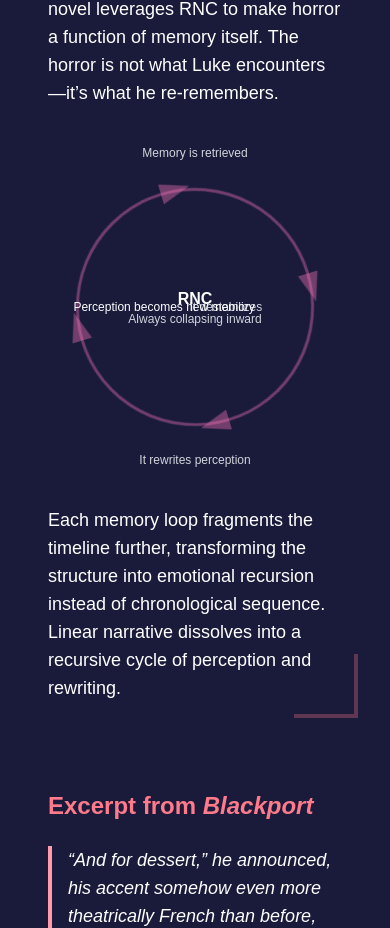
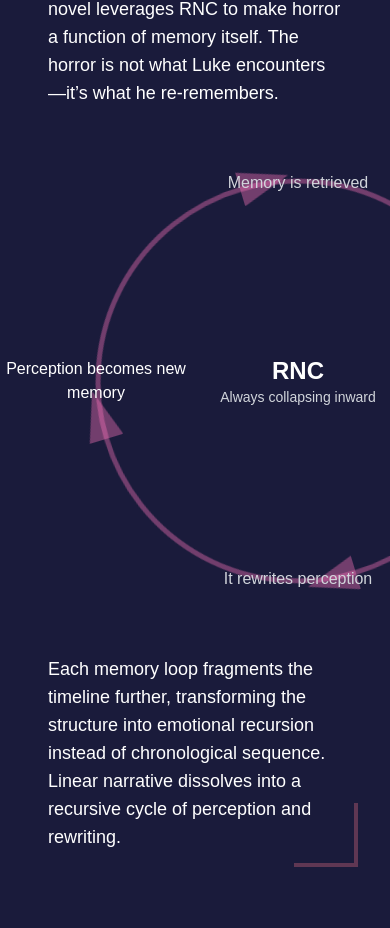
Before and after one commit to decheverri123/decheverri123.github.io, a Next.js app: page /apps/rnc in a window 390 px wide. Shown: the part 5573-6501 px from the top of the page. Built offline with nearby package versions, Linux system fonts and the light colour scheme.

Commit message:
Simplify RNC visualization layout and remove responsive classes

```diff
--- a/src/components/RNCVisualization.tsx
+++ b/src/components/RNCVisualization.tsx
@@ -18,17 +18,15 @@ export default function RNCVisualization() {
   }, []);
 
   return (
-    <div className="relative mx-auto mt-10 text-white w-full max-w-[500px] aspect-square md:w-[500px] md:h-[500px] w-[90vw] h-[90vw]">
+    <div className="relative mx-auto mt-20 h-[500px] w-[500px] text-white">
       {/* Central Label */}
       <div className="absolute left-1/2 top-1/2 z-10 -translate-x-1/2 -translate-y-1/2 text-center">
-        <h2 className="text-2xl font-bold text-base md:text-2xl">RNC</h2>
-        <p className="text-xs md:text-sm text-gray-300">
-          Always collapsing inward
-        </p>
+        <h2 className="text-2xl font-bold">RNC</h2>
+        <p className="text-sm text-gray-300">Always collapsing inward</p>
       </div>
 
       {/* Rotating Arrows */}
-      <div className="absolute left-1/2 top-1/2 w-full h-full -translate-x-1/2 -translate-y-1/2">
+      <div className="absolute left-1/2 top-1/2 h-[500px] w-[500px] -translate-x-1/2 -translate-y-1/2">
         <svg
           className="h-full w-full animate-[spin_15s_linear_infinite]"
           viewBox="0 0 100 100"
@@ -88,7 +86,7 @@ export default function RNCVisualization() {
 
       {/* Text Labels - positioned further from the circle */}
       {/* Top - Memory is retrieved */}
-      <div className="absolute left-1/2 top-[4%] -translate-x-1/2 text-center w-3/4 md:w-60 text-xs md:text-base">
+      <div className="absolute left-1/2 top-2 -translate-x-1/2 translate-y-8 text-center w-60">
         <span
           className={`transition-all duration-500 ${
             highlightedIndex === 0 ? "text-white" : "text-gray-300"
@@ -99,7 +97,7 @@ export default function RNCVisualization() {
       </div>
 
       {/* Right - It destabilizes */}
-      <div className="absolute right-[2%] top-1/2 -translate-y-1/2 text-center w-3/4 md:w-60 text-xs md:text-base">
+      <div className="absolute right-2 top-1/2 -translate-y-1/2 translate-x-1/3 text-center w-60">
         <span
           className={`transition-all duration-500 ${
             highlightedIndex === 1 ? "text-white" : "text-gray-300"
@@ -110,7 +108,7 @@ export default function RNCVisualization() {
       </div>
 
       {/* Bottom - It rewrites perception */}
-      <div className="absolute left-1/2 bottom-[4%] -translate-x-1/2 text-center w-3/4 md:w-60 text-xs md:text-base">
+      <div className="absolute left-1/2 bottom-2 -translate-x-1/2 text-center w-60 -translate-y-8">
         <span
           className={`transition-all duration-500 ${
             highlightedIndex === 2 ? "text-white" : "text-gray-300"
@@ -121,7 +119,7 @@ export default function RNCVisualization() {
       </div>
 
       {/* Left - Perception becomes new memory */}
-      <div className="absolute left-[2%] top-1/2 -translate-y-1/2 text-center w-3/4 md:w-60 text-xs md:text-base">
+      <div className="absolute left-2 top-1/2 -translate-y-1/2 -translate-x-1/3 text-center w-60">
         <span
           className={`transition-all duration-500 ${
             highlightedIndex === 3 ? "text-white" : "text-gray-300"
```
